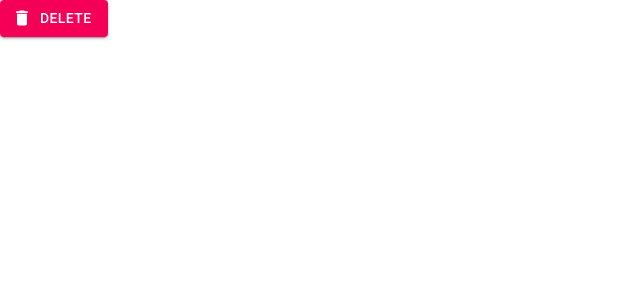
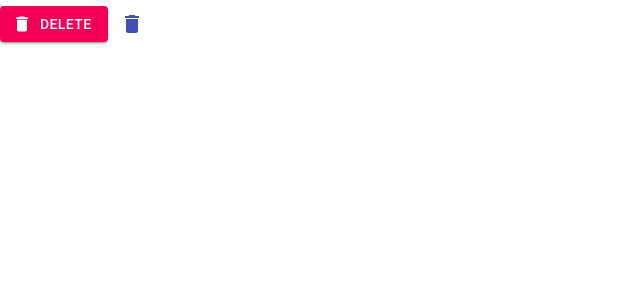
Before and after one commit to MarqCervMartin/Training-Front, a React (Create React App) app in the folder disenio-material/: page / in a window 1280 px wide. Shown: the top 300 px of the page, without its empty margins (0-640 px from the left). Built offline with nearby package versions, Linux system fonts and the light colour scheme.

Commit message:
Usando iconos como botones

```diff
--- a/disenio-material/src/App.jsx
+++ b/disenio-material/src/App.jsx
@@ -6,7 +6,7 @@
 
 //IMPORTANDO ICONOS
 import DeleteIcon from '@material-ui/icons/Delete';
-import {Icon, Button} from '@material-ui/core';
+import {Button, IconButton} from '@material-ui/core';
 
 function App() {
   return (
@@ -19,6 +19,13 @@ function App() {
       >
         Delete
       </Button>
+
+      <IconButton
+        aria-label="delete"
+      >
+        <DeleteIcon color="primary"/>
+      </IconButton>
+
 
     </div>
 
```
